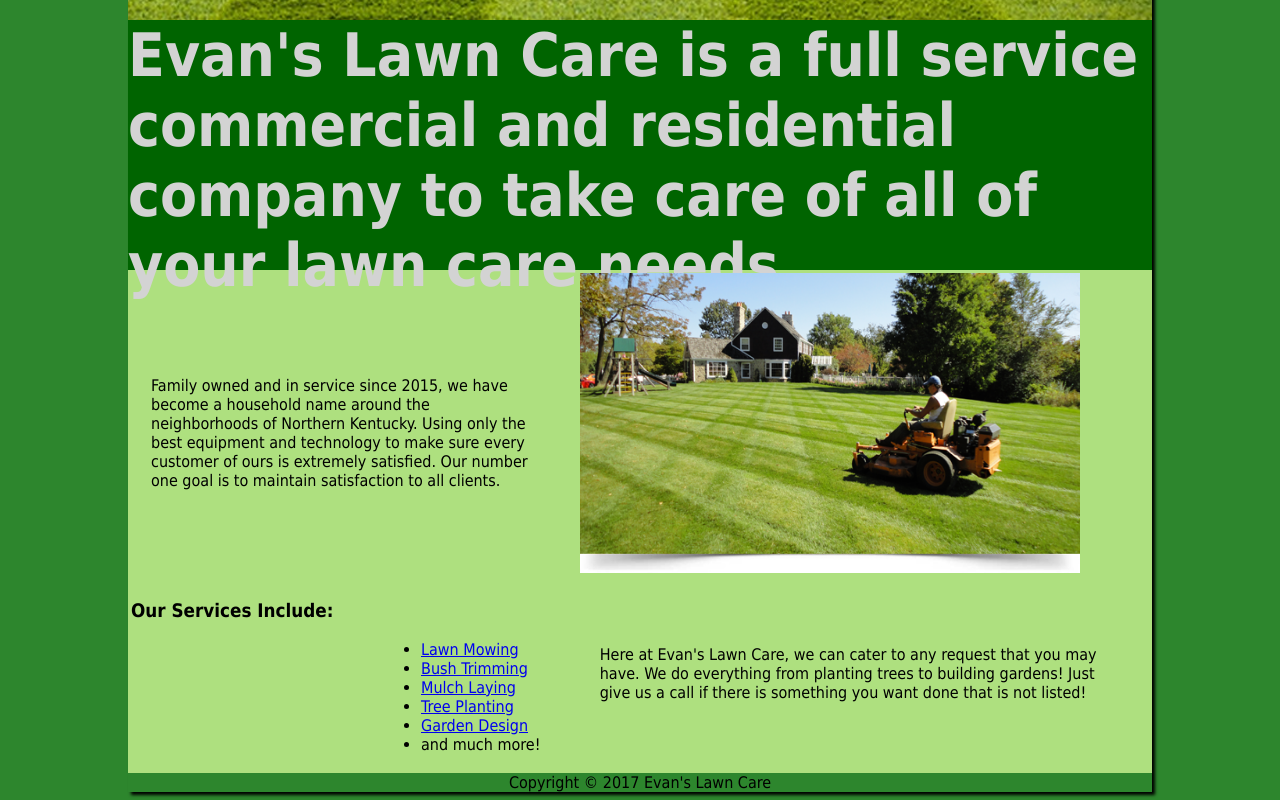
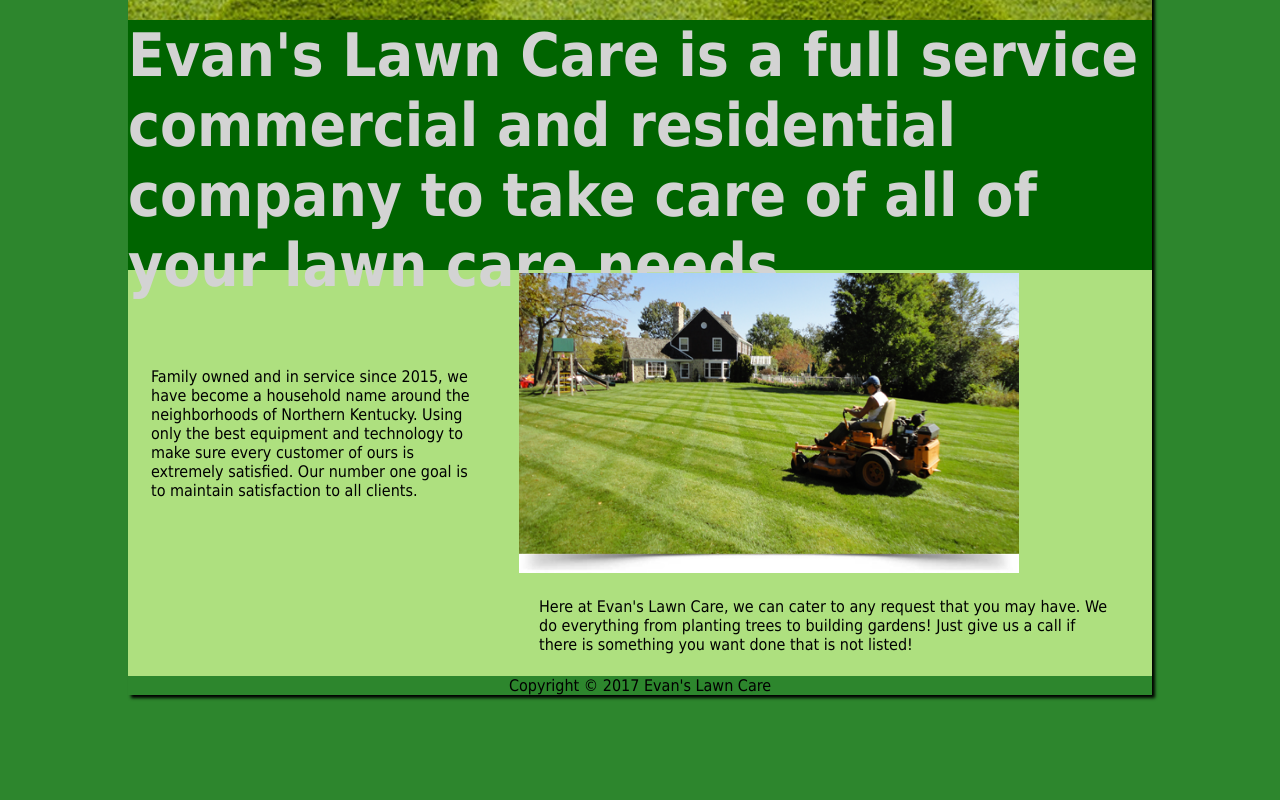
Before and after one commit to BenBroering/landscaping, a plain HTML site: page index.html in a window 1280 px wide. Shown: the part 567-1367 px from the top of the page. After the commit the page ends 1270 px from the top, so only its background shows below. Drawn offline with Linux system fonts and the light colour scheme.

Commit message:
Removed list

```diff
--- a/index.html
+++ b/index.html
@@ -60,16 +60,7 @@
 
 			<tr>
 				<td>
-
-					<h3>Our Services Include: </h3>
-					<ul id="mainservicelist">
-						<li><a href="mowing.html">Lawn Mowing</a></li>
-						<li><a href="bushes.html">Bush Trimming</a></li>
-						<li><a href="mulch.html">Mulch Laying</a></li>
-						<li><a href="trees.html">Tree Planting</a></li>
-						<li><a href="garden.html">Garden Design</a></li>
-						<li>and much more!</li>
-					</ul>
+					<!-- BLANK -->
 				</td>
 
 				<td>
```
